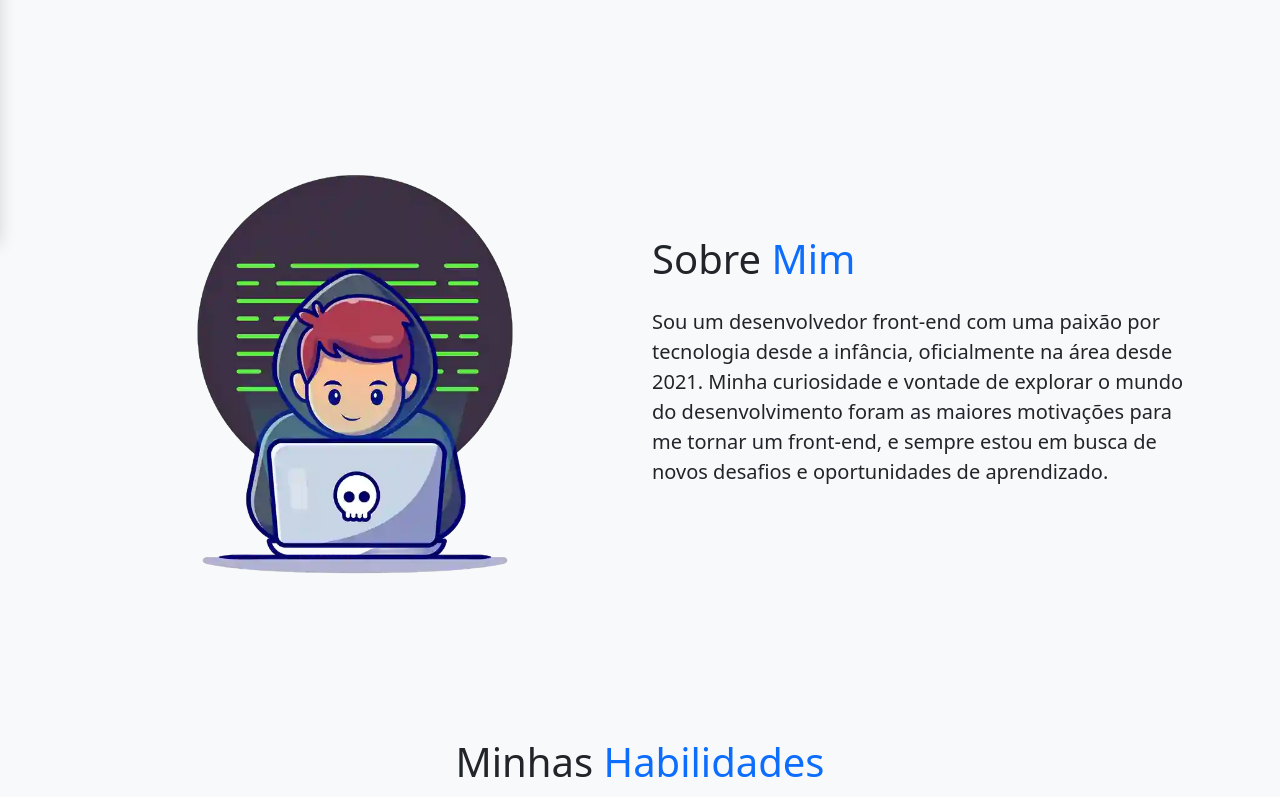
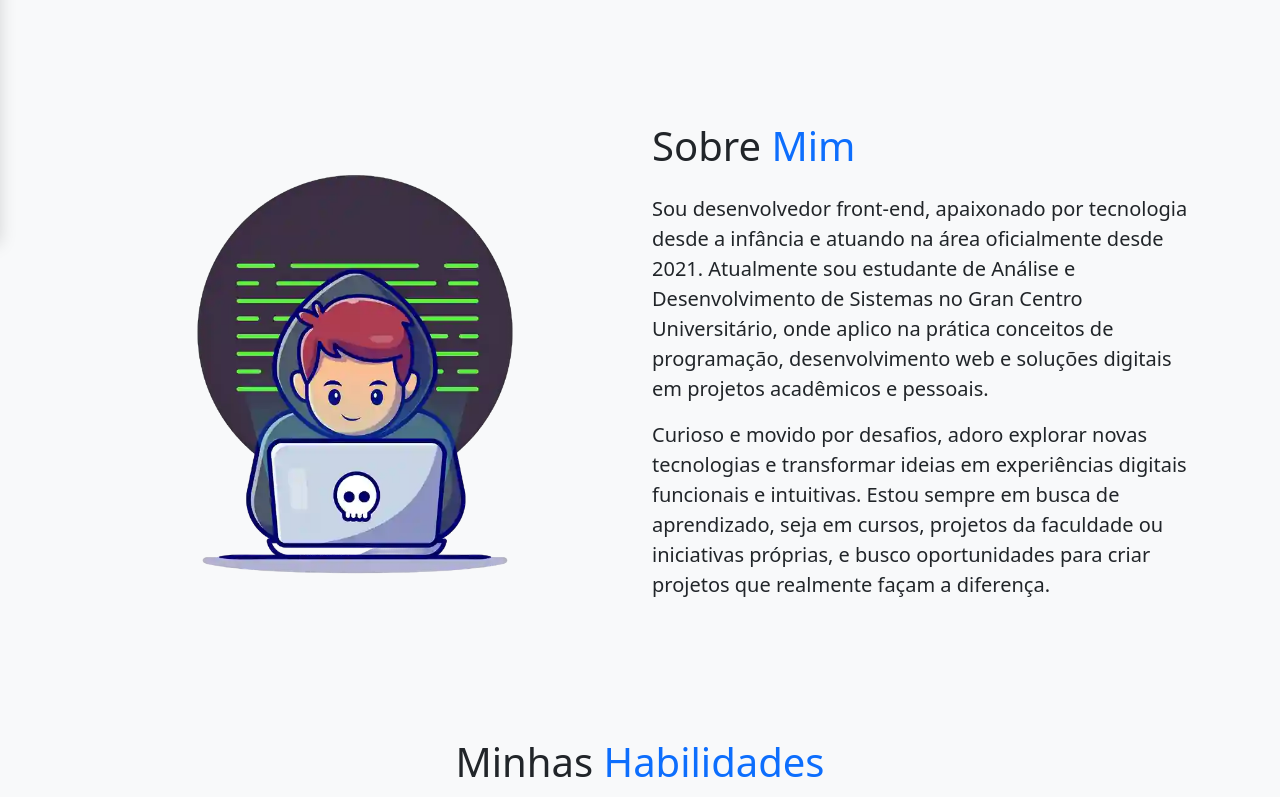
Before and after one commit to Guilherme-Ramon/meu-portfolio, a React (Vite) app: page / in a window 1280 px wide. Shown: the part 564-1361 px from the top of the page. Built offline with nearby package versions, Linux system fonts and the light colour scheme.

Commit message:
Atualizações do portfólio

```diff
--- a/dev-dist/sw.js
+++ b/dev-dist/sw.js
@@ -82,7 +82,7 @@ define(['./workbox-54d0af47'], (function (workbox) { 'use strict';
     "revision": "3ca0b8505b4bec776b69afdba2768812"
   }, {
     "url": "index.html",
-    "revision": "0.nib79dslot8"
+    "revision": "0.qh3u8kjio9"
   }], {});
   workbox.cleanupOutdatedCaches();
   workbox.registerRoute(new workbox.NavigationRoute(workbox.createHandlerBoundToURL("index.html"), {
--- a/src/components/About.jsx
+++ b/src/components/About.jsx
@@ -8,7 +8,8 @@ function About({ darkMode }) {
 
     const imgRef = useRef(null);
     const titleRef = useRef(null);
-    const textRef = useRef(null);
+    const textRef1 = useRef(null);
+    const textRef2 = useRef(null);
 
     useEffect(() => {
         if (window.innerWidth > 768) {
@@ -30,11 +31,20 @@ function About({ darkMode }) {
                 easing: "ease-in-out",
             });
 
-            ScrollReveal().reveal(textRef.current, {
+            ScrollReveal().reveal(textRef1.current, {
                 origin: "right",
                 distance: "30px",
                 duration: 1000,
                 delay: 600,
+                reset: true,
+                easing: "ease-in-out",
+            });
+
+            ScrollReveal().reveal(textRef2.current, {
+                origin: "right",
+                distance: "30px",
+                duration: 1000,
+                delay: 800,
                 reset: true,
                 easing: "ease-in-out",
             });
@@ -79,8 +89,11 @@ function About({ darkMode }) {
                                 {translations[language].sobreTitulo2}
                             </span>
                         </h2>
-                        <p ref={textRef} className="lead fs-5">
+                        <p ref={textRef1} className="lead fs-5">
                             {translations[language].sobreTexto}
+                        </p>
+                        <p ref={textRef2} className="lead fs-5">
+                            {translations[language].sobreTexto2}
                         </p>
                     </div>
                 </div>
--- a/src/contexts/LanguageContext.jsx
+++ b/src/contexts/LanguageContext.jsx
@@ -31,8 +31,9 @@ export function LanguageProvider({ children }) {
             sobreTitulo: "Sobre",
             sobreTitulo2: "Mim",
             sobreTexto:
-                "Sou um desenvolvedor front-end com uma paixão por tecnologia desde a infância, oficialmente na área desde 2021. Minha curiosidade e vontade de explorar o mundo do desenvolvimento foram as maiores motivações para me tornar um front-end, e sempre estou em busca de novos desafios e oportunidades de aprendizado.",
+                "Sou desenvolvedor front-end, apaixonado por tecnologia desde a infância e atuando na área oficialmente desde 2021. Atualmente sou estudante de Análise e Desenvolvimento de Sistemas no Gran Centro Universitário, onde aplico na prática conceitos de programação, desenvolvimento web e soluções digitais em projetos acadêmicos e pessoais.",
             sobreAlt: "Ilustração de um programador trabalhando no computador",
+            sobreTexto2: "Curioso e movido por desafios, adoro explorar novas tecnologias e transformar ideias em experiências digitais funcionais e intuitivas. Estou sempre em busca de aprendizado, seja em cursos, projetos da faculdade ou iniciativas próprias, e busco oportunidades para criar projetos que realmente façam a diferença.",
             footerSobre: "Sobre Mim",
             footerSobreTexto:
                 "Sou Guilherme Ramon, desenvolvedor front-end com experiência em diversas tecnologias como HTML, CSS, JavaScript, React e PHP. Transformo ideias em soluções digitais criativas e eficientes.",
@@ -72,7 +73,8 @@ export function LanguageProvider({ children }) {
             sobreTitulo: "Sobre",
             sobreTitulo2: "Mí",
             sobreTexto:
-                "Soy un desarrollador front-end con pasión por la tecnología desde la infancia, oficialmente en el área desde 2021. Mi curiosidad y ganas de explorar el mundo del desarrollo fueron las principales motivaciones para convertirme en front-end, y siempre estoy en busca de nuevos desafíos y oportunidades de aprendizaje.",
+                "Soy desarrollador front-end, apasionado por la tecnología desde la infancia y trabajando oficialmente en el área desde 2021. Actualmente estudio Análisis y Desarrollo de Sistemas en Gran Centro Universitário, donde aplico conceptos de programación, desarrollo web y soluciones digitales en proyectos académicos y personales.",
+                sobreTexto2: "Curioso y motivado por los desafíos, me encanta explorar nuevas tecnologías y transformar ideas en experiencias digitales funcionales e intuitivas. Siempre estoy en búsqueda de oportunidades de aprendizaje, ya sea a través de cursos, proyectos universitarios o iniciativas personales, con el objetivo de crear proyectos que realmente marquen la diferencia.",
             sobreAlt:
                 "Ilustración de un programador trabajando en una computadora",
             footerSobre: "Sobre Mí",
@@ -114,7 +116,9 @@ export function LanguageProvider({ children }) {
             sobreTitulo: "About",
             sobreTitulo2: "Me",
             sobreTexto:
-                "I am a front-end developer with a passion for technology since childhood, officially in the field since 2021. My curiosity and desire to explore the world of development were the main motivations to become a front-end developer, and I am always seeking new challenges and learning opportunities.",
+                "I’m a front-end developer, passionate about technology since childhood, officially working in the field since 2021. I’m currently studying Systems Analysis and Development at Gran Centro Universitário, where I apply programming, web development, and digital solutions concepts in both academic and personal projects.",
+            sobreTexto2:
+                "Curious and driven by challenges, I love exploring new technologies and turning ideas into functional and intuitive digital experiences. I’m always seeking learning opportunities, whether through courses, college projects, or personal initiatives, aiming to create projects that truly make a difference.",
             sobreAlt: "Illustration of a programmer working on a computer",
             footerSobre: "About Me",
             footerSobreTexto:
```
